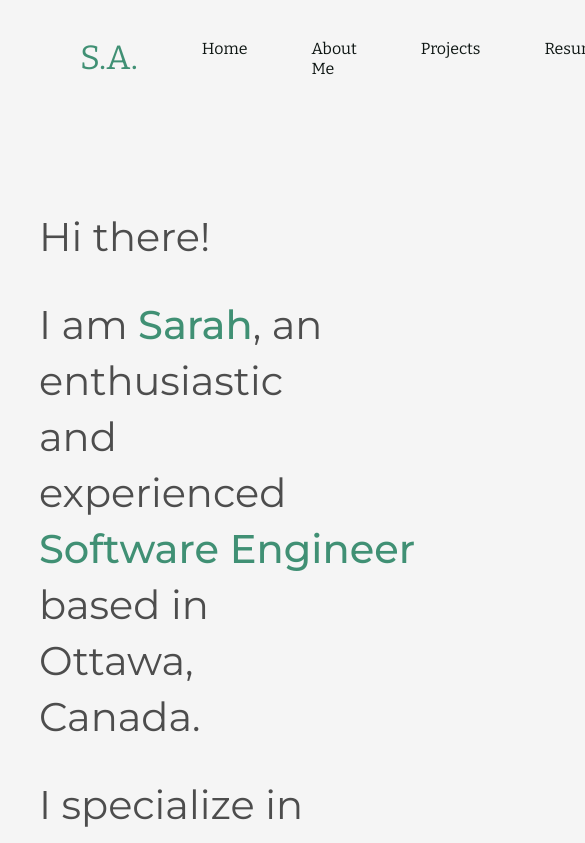
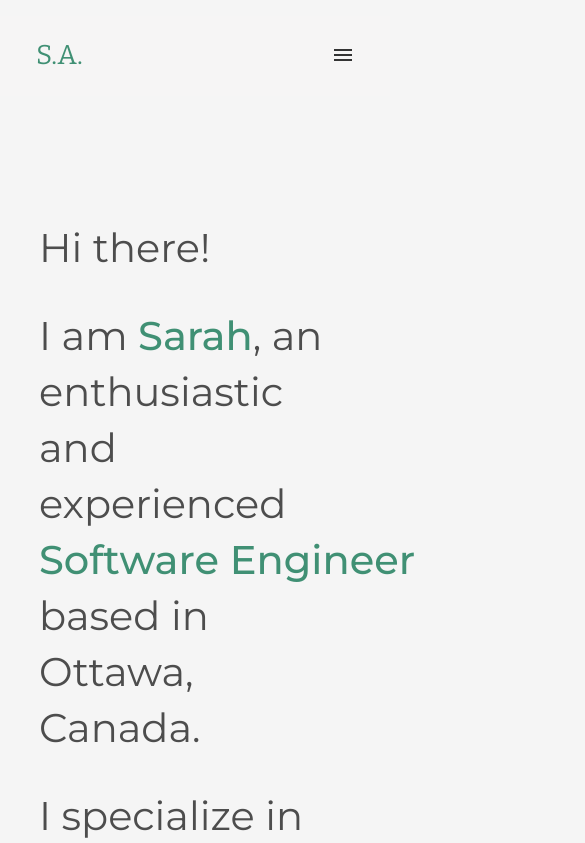
Before and after one commit to sarah-zhr-adi/minimal-portfolio, a plain HTML site: page index.html in a window 390 px wide. Shown: the top 843 px of the page, 585 px wide, since content can reach past the window. Drawn offline with nearby package versions, Linux system fonts and the light colour scheme.

Commit message:
Added responsive navbar

```diff
--- a/index.html
+++ b/index.html
@@ -9,14 +9,17 @@
 </head>
 <body>
 
-  <header>
+  <header class="header">
+
     <div class="logo">
       <a href="/" title="Go to home page">
         <p>S.A.</p>
       </a>
     </div>
+    <input class="menu-btn" type="checkbox" id="menu-btn" />
+    <label class="menu-icon" for="menu-btn"><span class="navicon"></span></label>
     <nav>
-      <ul>
+      <ul class="menu">
         <li><a href="#">Home</a></li>
         <li><a href="#about-me">About Me</a></li>
         <li><a href="#projects">Projects</a></li>
@@ -24,7 +27,9 @@
         <li><a href="#contact">Contact</a></li>
       </ul>
     </nav>
+
   </header>
+
 
   <div class="content">
     <main class="main-header">
--- a/styles.css
+++ b/styles.css
@@ -32,20 +32,120 @@ a {
   text-decoration: none;
 }
 
+/* HEADER */
+
 header {
-  display: flex;
-  justify-content: space-between;
-  align-items: center;
+  position: fixed;
+  width: 100%;
+  z-index: 3;
+  top: 0;
   font-family: 'Bitter';
-  margin-left: 3rem;
-  margin-right: 3rem;
+  margin-top: 1rem;
 }
 
 .logo p {
-  margin: 2rem;
+  margin: 0 1rem;
   font-size: 2.1rem;
   font-weight: 400;
   color: var(--primary-color);
+}
+
+.header {
+  background: #f6f5f5;
+  position: fixed;
+  width: 100%;
+  z-index: 3;
+}
+
+.header ul {
+  margin: 0;
+  padding: 0;
+  list-style: none;
+  overflow: hidden;
+}
+
+.header .logo {
+  display: block;
+  float: left;
+  font-size: 2em;
+  padding: 10px 20px;
+  text-decoration: none;
+}
+
+.header nav .menu {
+  background: #f6f5f5;
+  clear: both;
+  max-height: 0;
+  display: block;
+  transition: max-height .2s ease-out;
+}
+
+/* MENU ICON */
+
+.header .menu-icon {
+  cursor: pointer;
+  display: inline-block;
+  float: right;
+  padding: 2.4rem;
+  position: relative;
+  user-select: none;
+}
+
+.header .menu-icon .navicon {
+  background: #333;
+  display: block;
+  height: 2px;
+  position: relative;
+  transition: background .2s ease-out;
+  width: 18px;
+}
+
+.header .menu-icon .navicon:before,
+.header .menu-icon .navicon:after {
+  background: #333;
+  content: '';
+  display: block;
+  height: 100%;
+  position: absolute;
+  transition: all .2s ease-out;
+  width: 100%;
+}
+
+.header .menu-icon .navicon:before {
+  top: 5px;
+}
+
+.header .menu-icon .navicon:after {
+  top: -5px;
+}
+
+/* MENU BTN */
+
+.header .menu-btn {
+  display: none;
+}
+
+.header .menu-btn:checked ~ nav .menu {
+  max-height: 440px;
+  padding: 0 0 2rem 0;
+  box-shadow: 1px 1px 4px 0 rgba(0,0,0,.1);
+}
+
+.header .menu-btn:checked ~ .menu-icon .navicon {
+  background: transparent;
+}
+
+.header .menu-btn:checked ~ .menu-icon .navicon:before {
+  transform: rotate(-45deg);
+}
+
+.header .menu-btn:checked ~ .menu-icon .navicon:after {
+  transform: rotate(45deg);
+}
+
+.header .menu-btn:checked ~ .menu-icon:not(.steps) .navicon:before,
+.header .menu-btn:checked ~ .menu-icon:not(.steps) .navicon:after {
+  top: 0;
 }
 
 nav ul,
@@ -56,8 +156,8 @@ footer ul,
 }
 
 li {
- margin: 2rem;
  font-size: 1rem;
+ margin: 1.7rem 2rem 0 2rem;
 }
 
 nav a:hover {
@@ -72,7 +172,7 @@ nav a:hover {
   flex-direction: column;
   justify-content: center;
   align-items: left;
-  margin: 4rem auto 0 auto;
+  margin: 12rem auto 0 auto;
   max-width: 1275px;
 }
 
@@ -311,12 +411,40 @@ footer li {
 
 @media only screen and (max-width: 560px) {
 
+  .logo p {
+    margin: .5rem 1rem;
+    font-size: 1.7rem;
+  }
+
   .main-header {
     margin-bottom: 25vh;
+  }
+
+  .project,
+  .about-me-content p{
+    padding-right: 0;
   }
 
   .contact {
     height: 30vh;
     margin-bottom: 2rem;
   }
+
 }
+
+@media (min-width: 768px) {
+  .header nav li {
+    float: left;
+  }
+
+  .header nav .menu {
+    clear: none;
+    float: right;
+    max-height: none;
+  }
+  .header .menu-icon {
+    display: none;
+  }
+
+
+}
```
